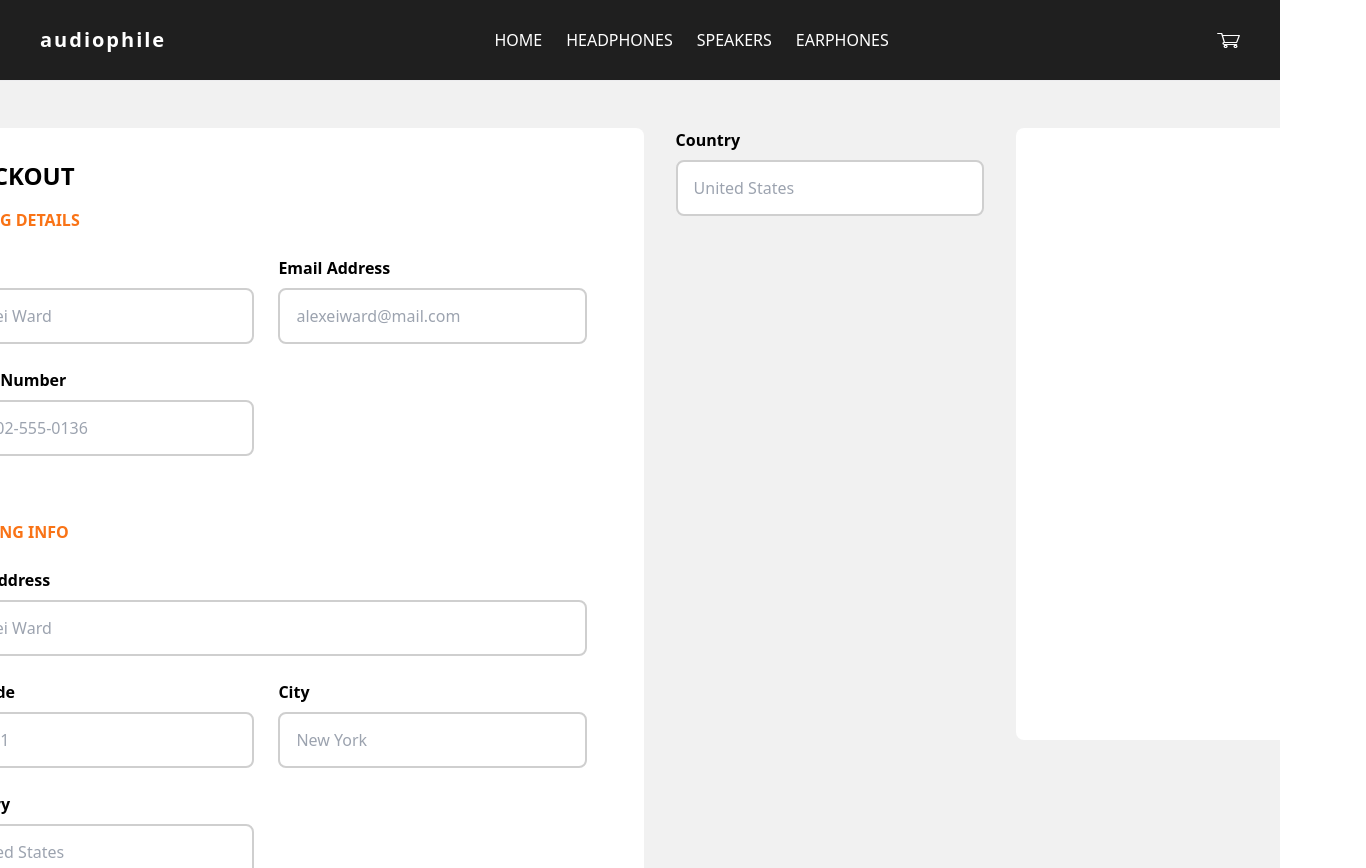
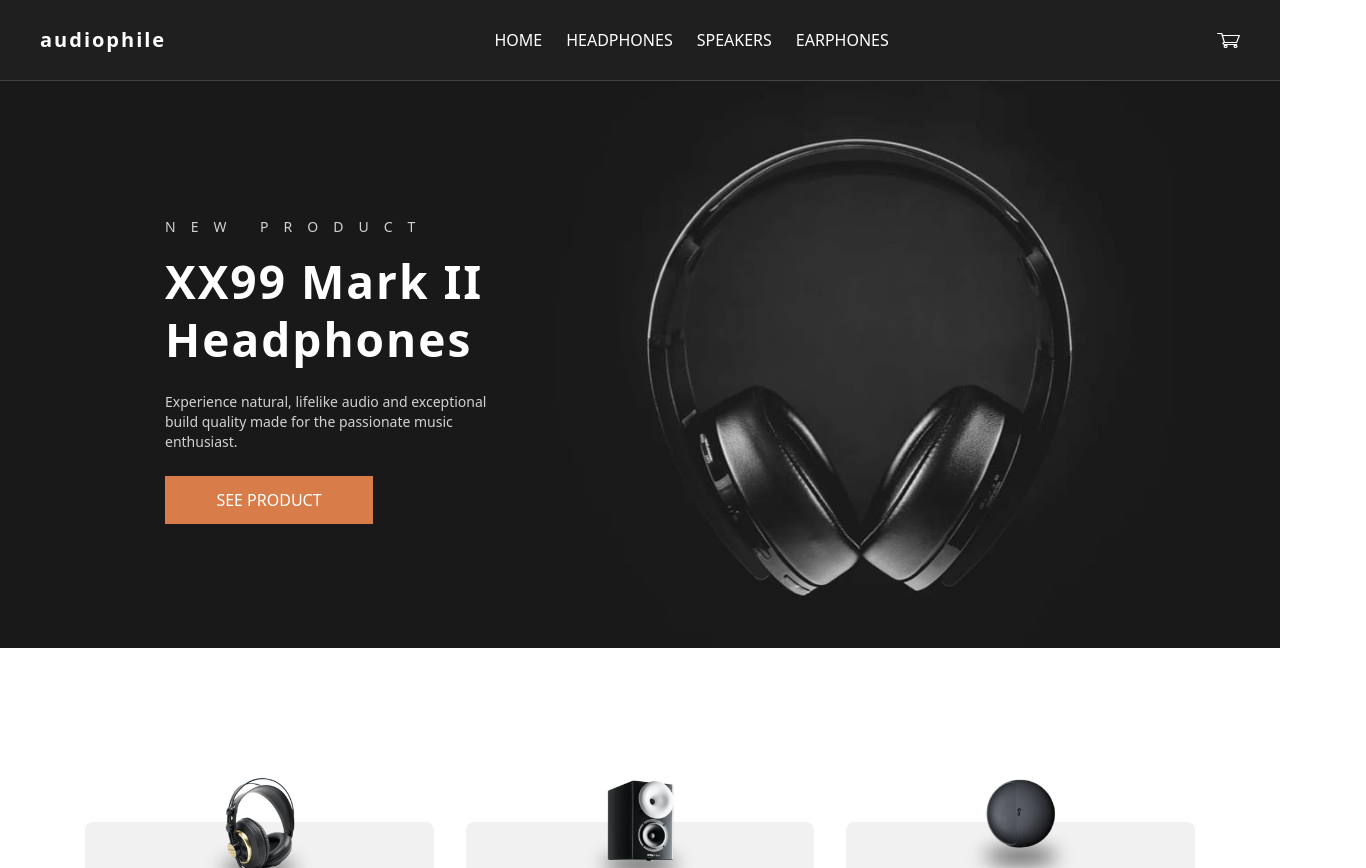
Before and after one commit to ruska2002/audiophile-ecommerce-website, a React (Vite) app: page / in a window 1280 px wide. Shown: the top 868 px of the page, 1366 px wide, since content can reach past the window. Built offline with nearby package versions, Linux system fonts and the light colour scheme.

Commit message:
I changed the layout of the homepage

```diff
--- a/src/components/homePage/HomePage.tsx
+++ b/src/components/homePage/HomePage.tsx
@@ -1,19 +1,16 @@
-// import Info from "./Info";
-// import Category from "./Category";
-// import MiddlePart from "./MiddlePart";
-// import Header from "./Header";
-import CheckOut from "../CategoryPage/CheckOut";
-import TopBar from "./TopBar";
+import Info from "./Info";
+import Category from "./Category";
+import MiddlePart from "./MiddlePart";
+import Header from "./Header";
+
 export default function HomePage() {
   return (
     <div>
       {" "}
-      {/* <Header /> */}
-      <TopBar />
-      <CheckOut />
-      {/* <Category />
+      <Header />
+      <Category />
       <MiddlePart />
-      <Info /> */}
+      <Info />
     </div>
   );
 }
```
